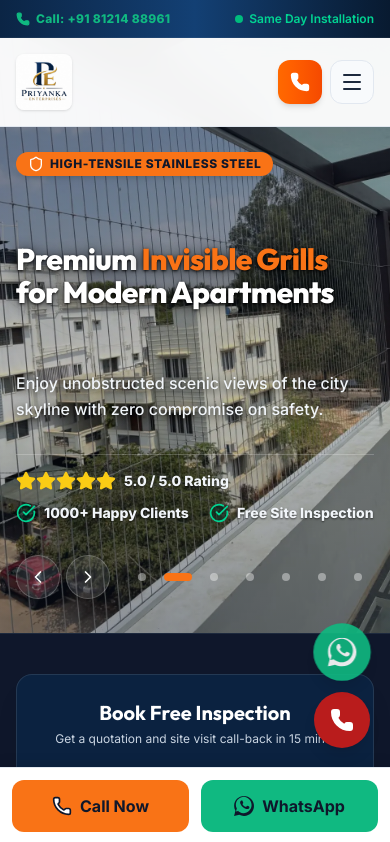
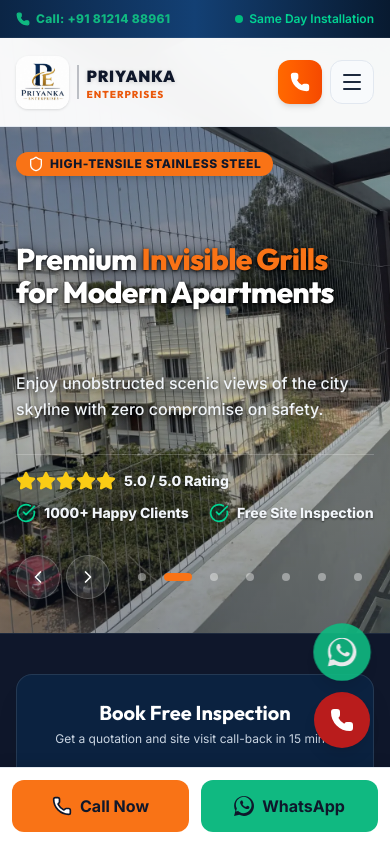
Before and after one commit to ajay-Ai-Ds/Priyanka-Enterprises, a Next.js app: page / in a window 390 px wide. Shown: the top 842 px of the page. Built offline with nearby package versions, Linux system fonts and the light colour scheme.

Commit message:
Enhance business name text contrast and size in logo for mobile devices

```diff
--- a/src/components/Logo.tsx
+++ b/src/components/Logo.tsx
@@ -13,19 +13,57 @@ interface LogoProps {
 export default function Logo({
   height = 50,
   className = "",
+  isScrolled = false,
+  theme = "adaptive",
 }: LogoProps) {
+  const isDarkTheme =
+    theme === "dark" || (theme === "adaptive" && !isScrolled);
+
+  // High-contrast dynamic colors for maximum readability on mobile & desktop
+  const primaryColor = isDarkTheme ? "#ffffff" : "#0f172a"; // Crisp White on dark, Deep Slate/Black on light
+  const secondaryColor = isDarkTheme ? "#f97316" : "#ea580c"; // Vibrant Orange
+  const dividerColor = isDarkTheme ? "rgba(255, 255, 255, 0.35)" : "rgba(15, 23, 42, 0.25)";
+
   const parsedHeight = typeof height === "number" ? height : parseInt(height) || 50;
+  const iconSize = Math.round(parsedHeight * 0.95);
 
   return (
     <div className={`flex items-center select-none transition-all duration-300 ${className}`} style={{ height: parsedHeight }}>
-      <Image
-        src="/images/priyankalogo.jpg"
-        alt="Priyanka Enterprises Logo"
-        width={240}
-        height={parsedHeight * 2}
-        className="h-full w-auto object-contain rounded-lg shadow-sm"
-        priority
+      {/* priyankalogo.jpg Icon */}
+      <div
+        className="relative flex-shrink-0 transition-all duration-300 rounded-xl overflow-hidden shadow-sm"
+        style={{ width: iconSize, height: iconSize }}
+      >
+        <Image
+          src="/images/priyankalogo.jpg"
+          alt="Priyanka Enterprises Logo Icon"
+          fill
+          className="object-contain rounded-lg"
+          priority
+        />
+      </div>
+
+      {/* Divider */}
+      <div
+        className="h-3/5 w-[1.5px] mx-2 sm:mx-3.5 transition-colors duration-300 flex-shrink-0"
+        style={{ backgroundColor: dividerColor }}
       />
+
+      {/* Business Name Text - High Contrast & Guaranteed Mobile Visibility */}
+      <div className="flex flex-col justify-center leading-none whitespace-nowrap flex-shrink-0">
+        <span
+          className="font-black tracking-wider text-base sm:text-xl font-display uppercase drop-shadow-sm"
+          style={{ color: primaryColor }}
+        >
+          PRIYANKA
+        </span>
+        <span
+          className="font-extrabold tracking-widest text-[10px] sm:text-[12px] font-display uppercase mt-0.5"
+          style={{ color: secondaryColor }}
+        >
+          ENTERPRISES
+        </span>
+      </div>
     </div>
   );
 }
```
